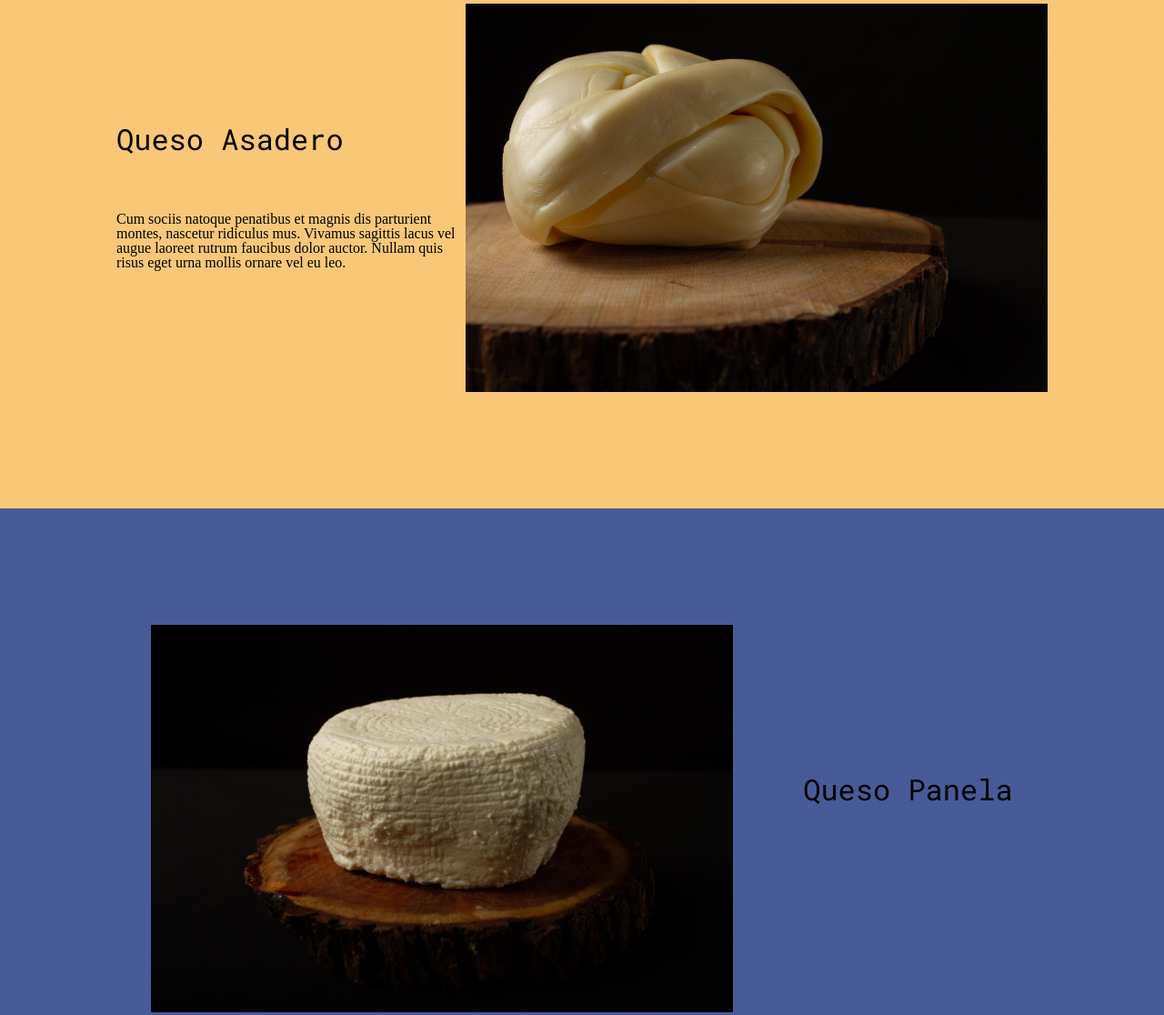
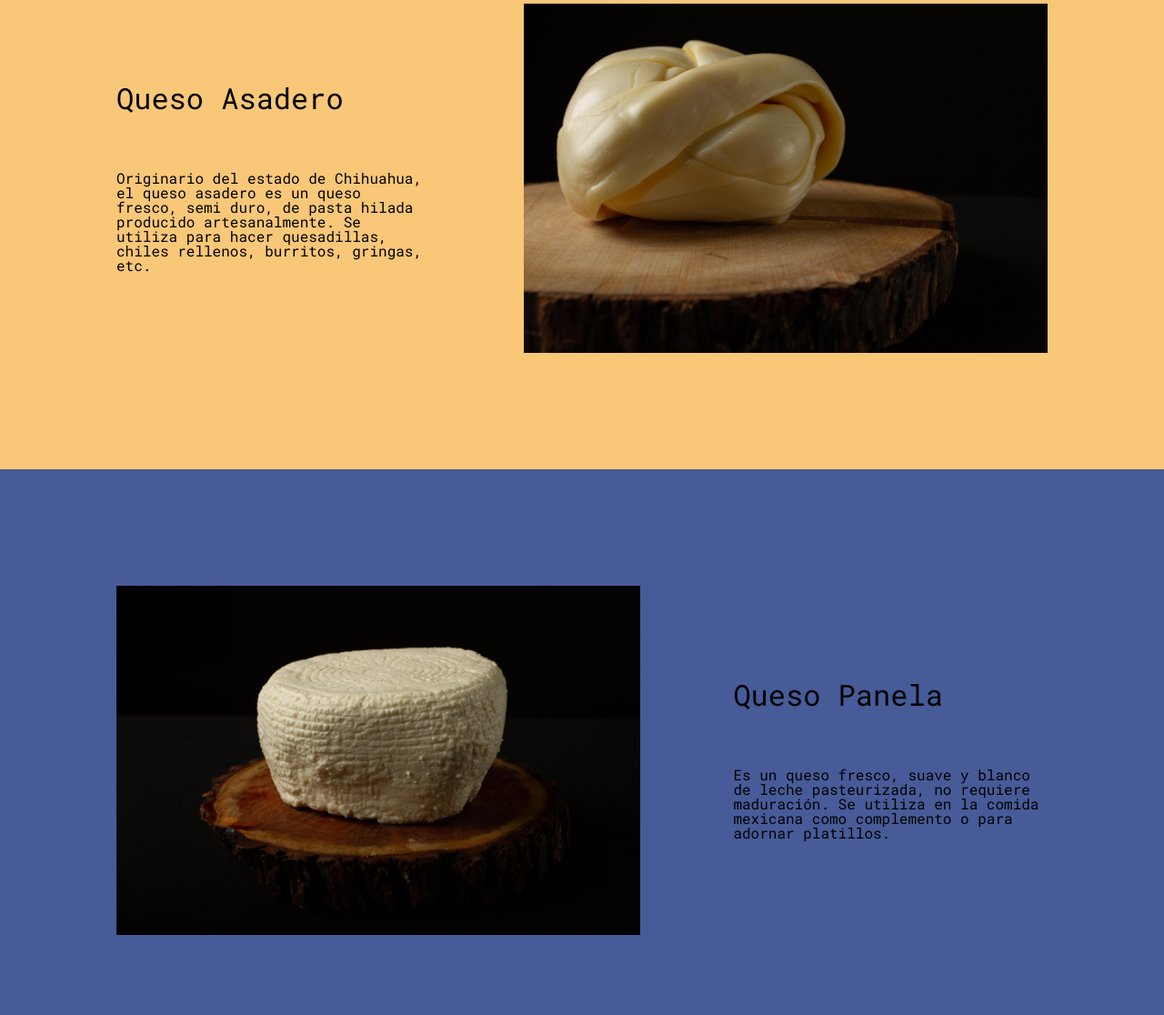
Before and after one commit to birdiedaboy/besosdequeso, a plain HTML site: page index.html in a window 1280 px wide. Shown: the part 940-2056 px from the top of the page at 91% size. Drawn offline with Linux system fonts and the light colour scheme.

Commit message:
arreglando el espacio entre los quesos

```diff
--- a/estilo.css
+++ b/estilo.css
@@ -134,18 +134,26 @@ main article nav a{
 #OX{
     background-color: #F8C778;
     display: flex;
-    justify-content: space-around;
     align-items: center;
+    align-content: space-around;
     padding: 10%
 }
-
-article h2{
+article asside:nth-child(odd){
+    margin-right: 10%;
+}
+article asside:nth-child(even){
+    margin-left: 10%;
+}
+article asside h2{
     font-family: 'Roboto Mono', monospace;
     font-size: 2em;
     padding-bottom: 2em;
 }
+article asside p{
+     font-family: 'Roboto Mono', monospace;
+}
 article img{
-    width: 50vw;
+    width: 45vw;
 }
 #PA{
     background-color: #475B98;
--- a/index.html
+++ b/index.html
@@ -26,7 +26,7 @@
         <article>
             <h1>Conoce Nuestros Quesos</h1>
             <nav>
-               <a href="#OX" id="color">Oaxaca</a>
+               <a href="#OX" id="color">Asadero</a>
                <a href="#PA" id="color">Panela</a>
                <a href="#AN" id="color">añejo</a>
             </nav>
@@ -35,16 +35,22 @@
         <article id="OX">
            <asside>
             <h2>Queso Asadero</h2>
-            <p>Cum sociis natoque penatibus et magnis dis parturient montes, nascetur ridiculus mus. Vivamus sagittis lacus vel augue laoreet rutrum faucibus dolor auctor. Nullam quis risus eget urna mollis ornare vel eu leo.</p>
+            <p>Originario del estado de Chihuahua, el queso asadero es un queso fresco, semi duro, de pasta hilada producido artesanalmente.  Se utiliza para hacer quesadillas, chiles rellenos, burritos, gringas, etc.</p>
             </asside>
             <img src="img/BDQ-6786.jpg">
         </article>
         <article id="PA">
             <img src="img/BDQ-6687.jpg">
+            <asside>
             <h2>Queso Panela</h2>
+            <p>Es un queso fresco, suave y blanco de leche pasteurizada, no requiere maduración. Se utiliza en la comida mexicana como complemento o para adornar platillos.</p>
+            </asside>
         </article>
         <article id="AN">
+            <asside>
             <h2>Queso Añejo</h2>
+            <p>Tiene su origen en la región de Jalisco cerca de Michoacán, también conocido como el ¨Parmesano mexicano¨ es un queso de exquisito sabor, firme y de color amarillento.  Se utiliza principalmente rayándolo, desmoronándolo o en cuadritos sobre sopas, cremas y caldos, en ensaladas y pastas.  También sirve para quesadillas o para poner a la plancha, Ya sea frio o caliente es delicioso para  acompañar con frutas.</p>
+            </asside>
             <img src="img/BDQ-6820.jpg">
         </article>
     <footer>
```
